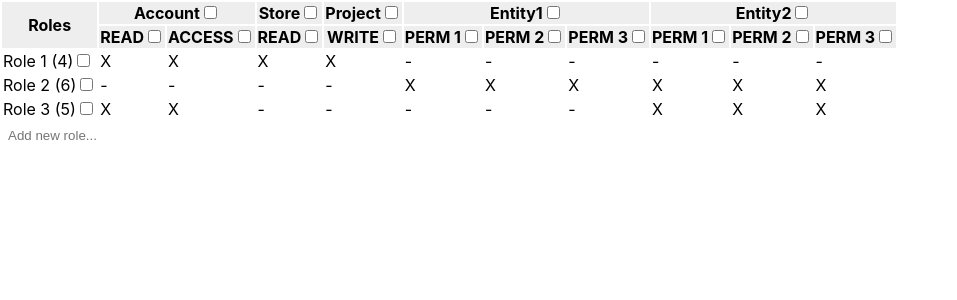
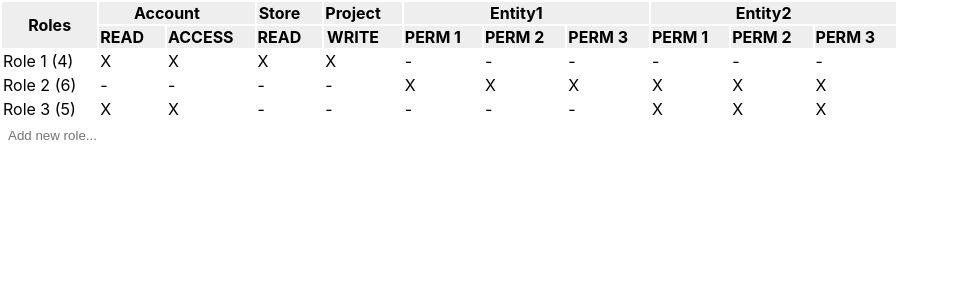
Before and after one commit to aoviedo92/test, a React (Create React App) app: page / in a window 1280 px wide. Shown: the top 300 px of the page, without its empty margins (0-957 px from the left). Built offline with nearby package versions, Linux system fonts and the light colour scheme; the HTML template or start-up script is replaced by a standard one.

Commit message:
using renderOverableContent to encapsulate logic to show/hide checkbox at over elem

```diff
--- a/src/App.css
+++ b/src/App.css
@@ -17,3 +17,7 @@
   padding: 5px;
   border: none;
 }
+
+input.toggleable-perms.no-show {
+  visibility: hidden;
+}
--- a/src/components/Checkable.jsx
+++ b/src/components/Checkable.jsx
@@ -7,8 +7,12 @@ export default class Checkable extends Component {
   constructor(props) {
     super(props);
     this.state = {
+      show: false,
       checked: props.checked
     };
+  }
+  showCheck(show=true) {
+    this.setState({show})
   }
   onChangeCheckbox() {
     const checked = !this.state.checked;
@@ -16,6 +20,15 @@ export default class Checkable extends Component {
     this.props.toggle(checked);
   }
   renderCheckbox() {
-    return <input type="checkbox" checked={this.state.checked} onChange={() => this.onChangeCheckbox()}/>
+    return <input type="checkbox"
+                  className={this.state.show ? 'toggleable-perms showed' : 'toggleable-perms no-show'}
+                  checked={this.state.checked}
+                  onChange={() => this.onChangeCheckbox()}/>
+  }
+
+  renderOverableContent(Element) {
+    return <div onMouseLeave={()=>this.setState({show: false})} onMouseOver={()=>this.setState({show: true})}>
+      {Element}
+    </div>
   }
 }
--- a/src/components/Entity.jsx
+++ b/src/components/Entity.jsx
@@ -4,17 +4,22 @@ import Checkable from "./Checkable";
 class EntityHeaderCell extends Checkable{
 
   render() {
-    return <th key={this.props.entity.entity} colSpan={this.props.entity.cantPerms}>
+    const entityTh = <>
       {this.props.entity.capitalizedEntity}
       {this.renderCheckbox()}
-    </th>
+    </>;
+    return <th key={this.props.entity.entity} colSpan={this.props.entity.cantPerms}>
+      {this.renderOverableContent(entityTh)}
+    </th>;
   }
 }
 export default class EntityHeader extends Component {
 
   render() {
     return (this.props.entities.map(entity =>
-      <EntityHeaderCell key={entity.entity} entity={entity} toggle={(checked) => this.props.onToggleFullEntity(entity, checked)}/>
+      <EntityHeaderCell key={entity.entity}
+                        entity={entity}
+                        toggle={(checked) => this.props.onToggleFullEntity(entity, checked)}/>
     ))
   }
 }
--- a/src/components/PermFromEntity.jsx
+++ b/src/components/PermFromEntity.jsx
@@ -3,9 +3,12 @@ import Checkable from "./Checkable";
 
 class PermHeader extends Checkable{
   render() {
-    return <th>
+    const permTh = <>
       {this.props.perm}
       {this.renderCheckbox()}
+    </>;
+    return <th>
+      {this.renderOverableContent(permTh)}
     </th>
   }
 }
--- a/src/components/Role.jsx
+++ b/src/components/Role.jsx
@@ -5,9 +5,12 @@ import Checkable from "./Checkable";
 class RoleHeader extends Checkable{
 
   render() {
-    return <td>
+    const roleTd = <>
       {this.props.role.name} ({this.props.role.amountPerms})
       {this.renderCheckbox()}
+    </>;
+    return <td>
+      {this.renderOverableContent(roleTd)}
     </td>
   }
 }
```
